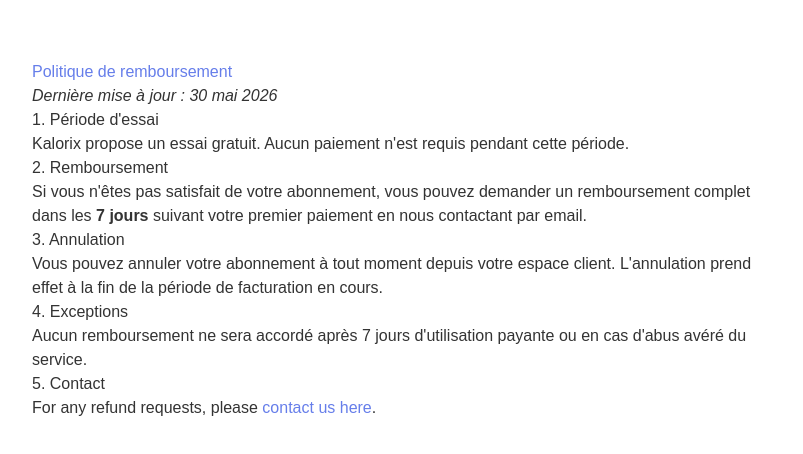
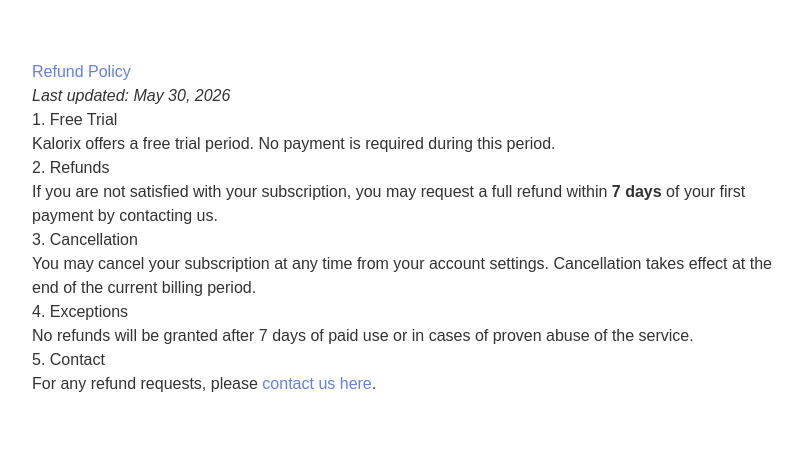
Before and after one commit to biz777/kalorix, a Next.js app: page /refund in a window 1280 px wide. Shown: the top 454 px of the page, without its empty margins (232-1035 px from the left). Built offline with nearby package versions, Linux system fonts and the light colour scheme.

Commit message:
Update page.tsx

```diff
--- a/app/refund/page.tsx
+++ b/app/refund/page.tsx
@@ -1,22 +1,22 @@
 export default function Refund() {
   return (
     <main style={{ maxWidth: 800, margin: "0 auto", padding: "60px 24px", fontFamily: "sans-serif", color: "#333" }}>
-      <h1 style={{ color: "#667eea" }}>Politique de remboursement</h1>
-      <p><em>Dernière mise à jour : 30 mai 2026</em></p>
+      <h1 style={{ color: "#667eea" }}>Refund Policy</h1>
+      <p><em>Last updated: May 30, 2026</em></p>
 
-      <h2>1. Période d'essai</h2>
-      <p>Kalorix propose un essai gratuit. Aucun paiement n'est requis pendant cette période.</p>
+      <h2>1. Free Trial</h2>
+      <p>Kalorix offers a free trial period. No payment is required during this period.</p>
 
-      <h2>2. Remboursement</h2>
-      <p>Si vous n'êtes pas satisfait de votre abonnement, vous pouvez demander un remboursement complet dans les <strong>7 jours</strong> suivant votre premier paiement en nous contactant par email.</p>
+      <h2>2. Refunds</h2>
+      <p>If you are not satisfied with your subscription, you may request a full refund within <strong>7 days</strong> of your first payment by contacting us.</p>
 
-      <h2>3. Annulation</h2>
-      <p>Vous pouvez annuler votre abonnement à tout moment depuis votre espace client. L'annulation prend effet à la fin de la période de facturation en cours.</p>
+      <h2>3. Cancellation</h2>
+      <p>You may cancel your subscription at any time from your account settings. Cancellation takes effect at the end of the current billing period.</p>
 
       <h2>4. Exceptions</h2>
-      <p>Aucun remboursement ne sera accordé après 7 jours d'utilisation payante ou en cas d'abus avéré du service.</p>
+      <p>No refunds will be granted after 7 days of paid use or in cases of proven abuse of the service.</p>
 
-     <h2>5. Contact</h2>
+      <h2>5. Contact</h2>
       <p>For any refund requests, please <a href="https://docs.google.com/forms/d/e/1FAIpQLSdI8IYoNx3iy6Z1-Or67H_6lEw7AjaABpBHnkHPv7SVfN6qxQ/viewform" style={{ color: "#667eea" }}>contact us here</a>.</p>
     </main>
   );
```
